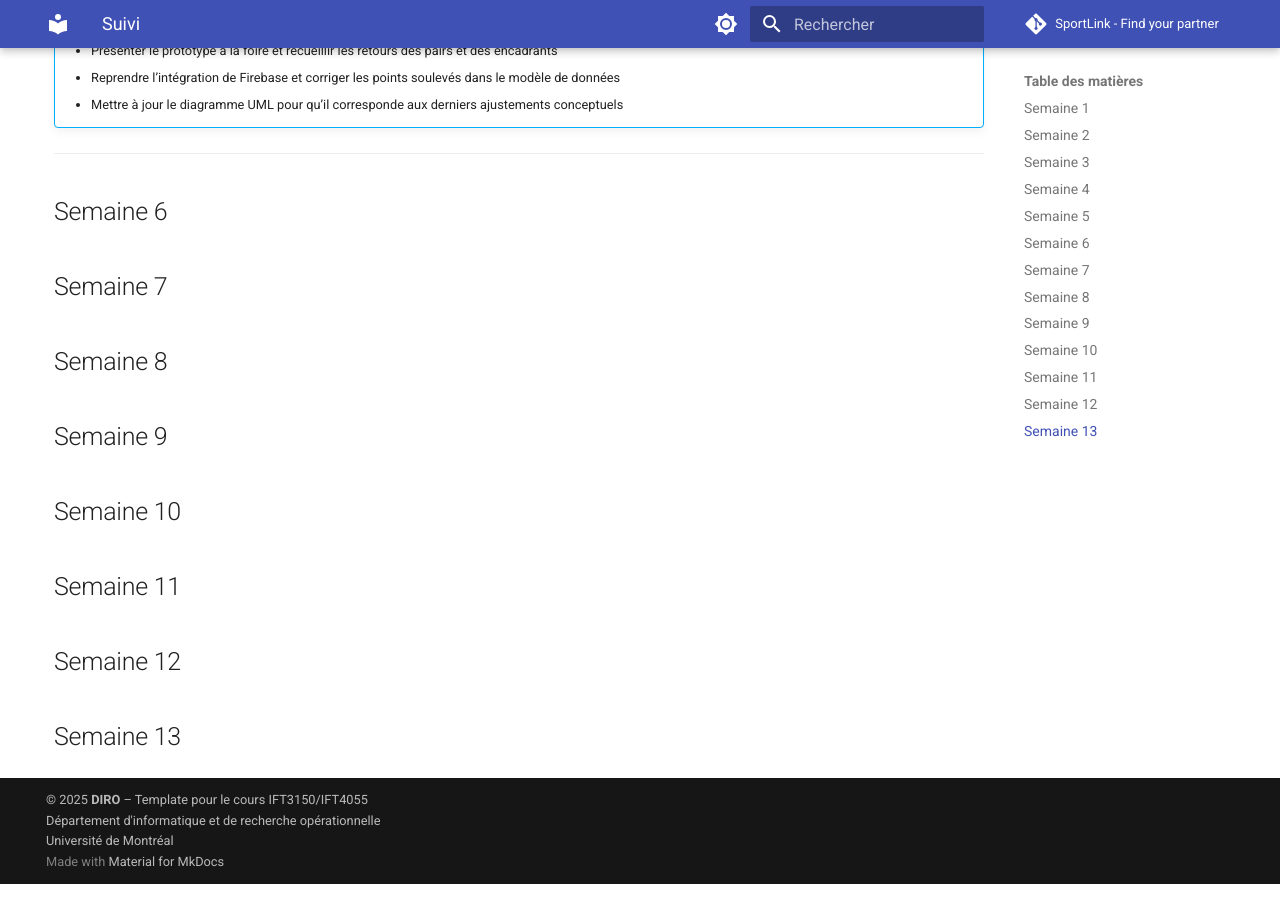
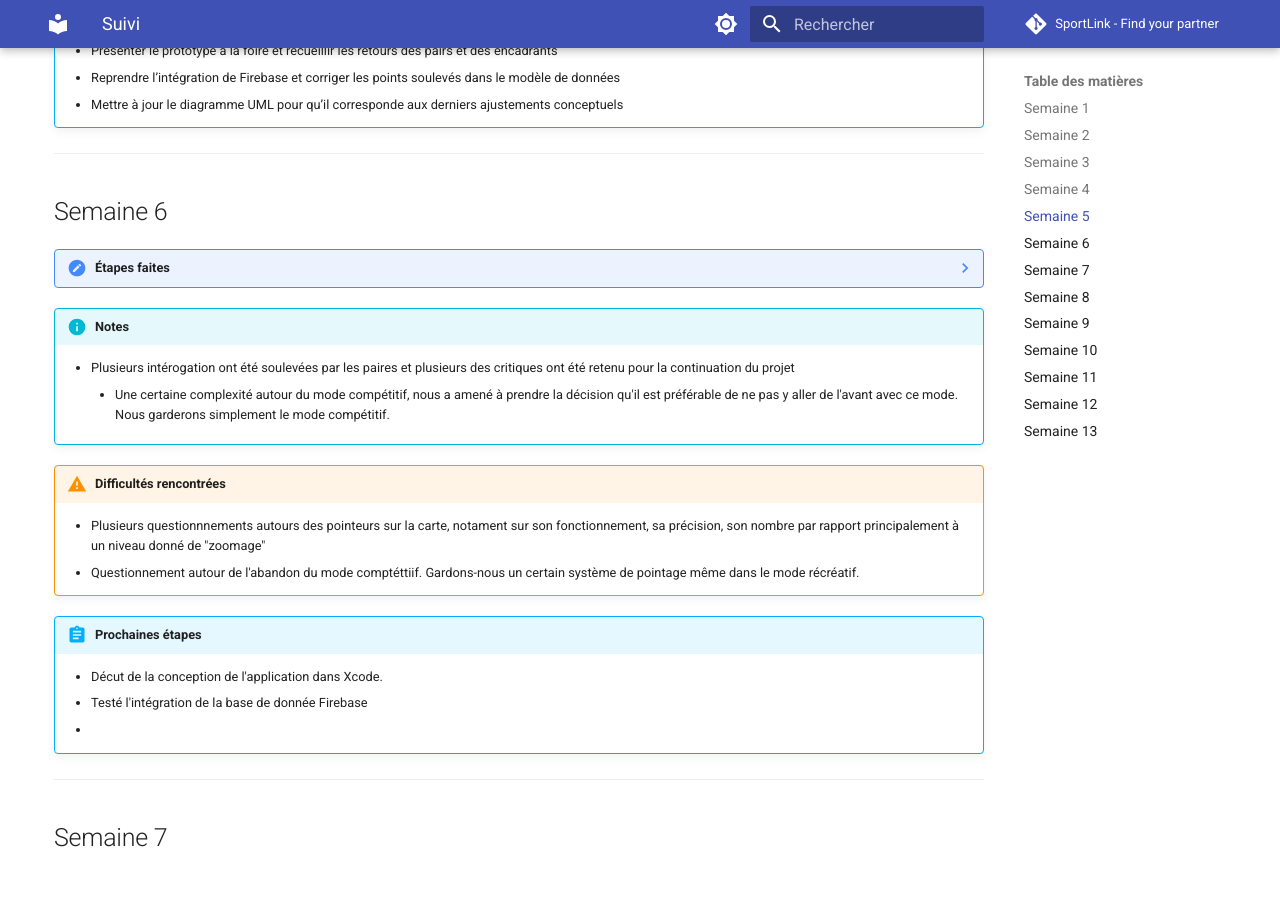
Before and after one commit to mrquaternion/SportLink, an MkDocs documentation site: the page built from docs/suivi.md, in a window 1280 px wide and 900 px high, scrolled down 2865 px. Built offline with MkDocs 1.6.1 and Material for MkDocs 9.7.7, drawn with Linux system fonts in a browser that asks for light colours; comment, search, counter and statistics services are not loaded.

Commit message:
Semaine 6 suivi

```diff
--- a/docs/suivi.md
+++ b/docs/suivi.md
@@ -110,6 +110,26 @@
 
 ## Semaine 6
 
+??? note "Étapes faites"
+    - [x] Participation à la foire et collection des commentaires et critiques
+    - [x] Mettre au point le modèle de donnée
+    - [x] Diagramme UML finalisé
+
+!!! info "Notes"
+    - Plusieurs intérogation ont été soulevées par les paires et plusieurs des critiques ont été retenu pour la continuation du projet
+        * Une certaine complexité autour du mode compétitif, nous a amené à prendre la décision qu'il est préférable de ne pas y aller de l'avant avec ce mode. Nous garderons simplement le mode compétitif.
+
+!!! warning "Difficultés rencontrées"
+    - Plusieurs questionnnements autours des pointeurs sur la carte, notament sur son fonctionnement, sa précision, son nombre par rapport principalement à un niveau donné de "zoomage"
+    - Questionnement autour de l'abandon du mode comptéttiif. Gardons-nous un certain système de pointage même dans le mode récréatif.
+
+!!! abstract "Prochaines étapes"
+    - Décut de la conception de l'application dans Xcode.
+    - Testé l'intégration de la base de donnée Firebase
+    -
+
+---
+
 ## Semaine 7
 
 ## Semaine 8
```
